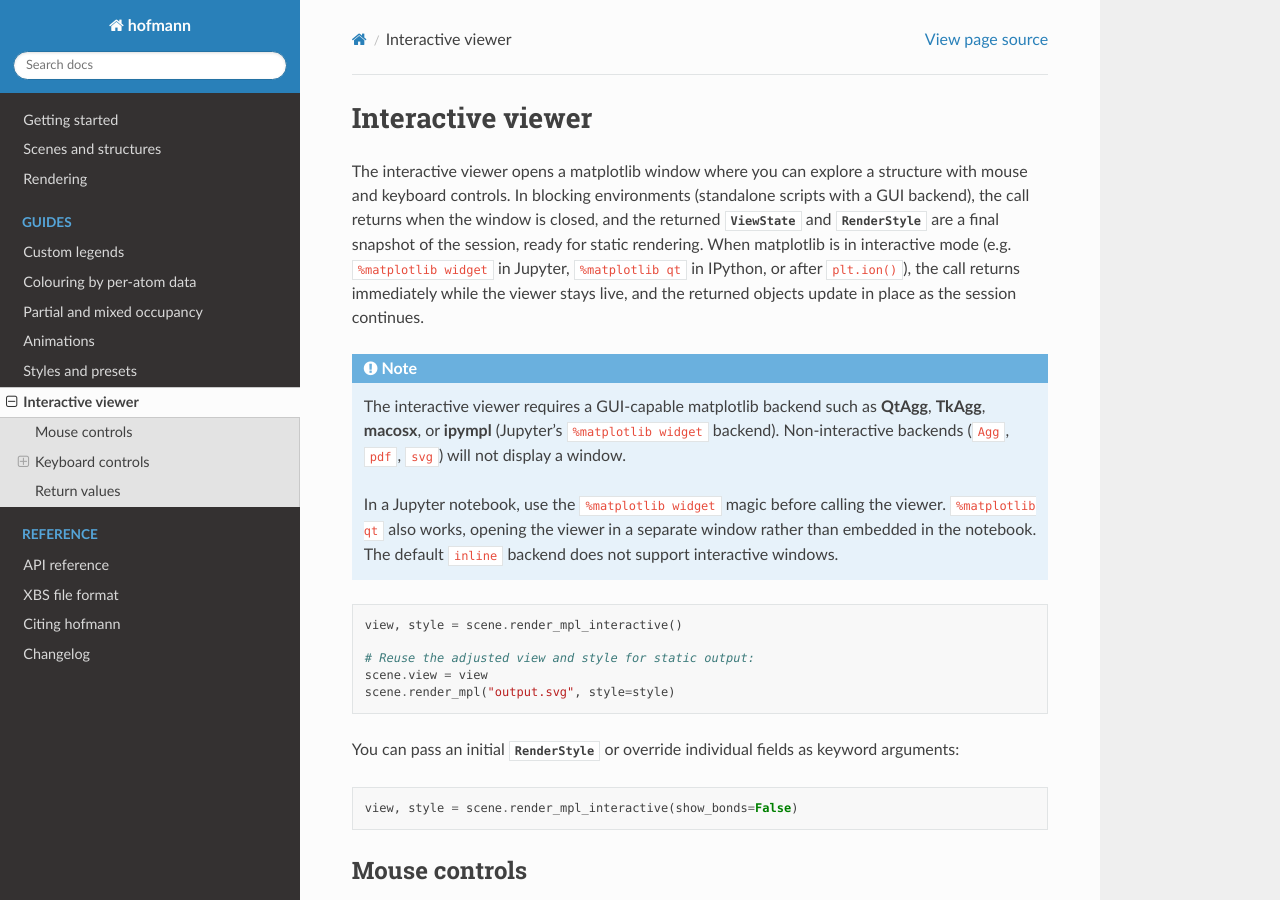
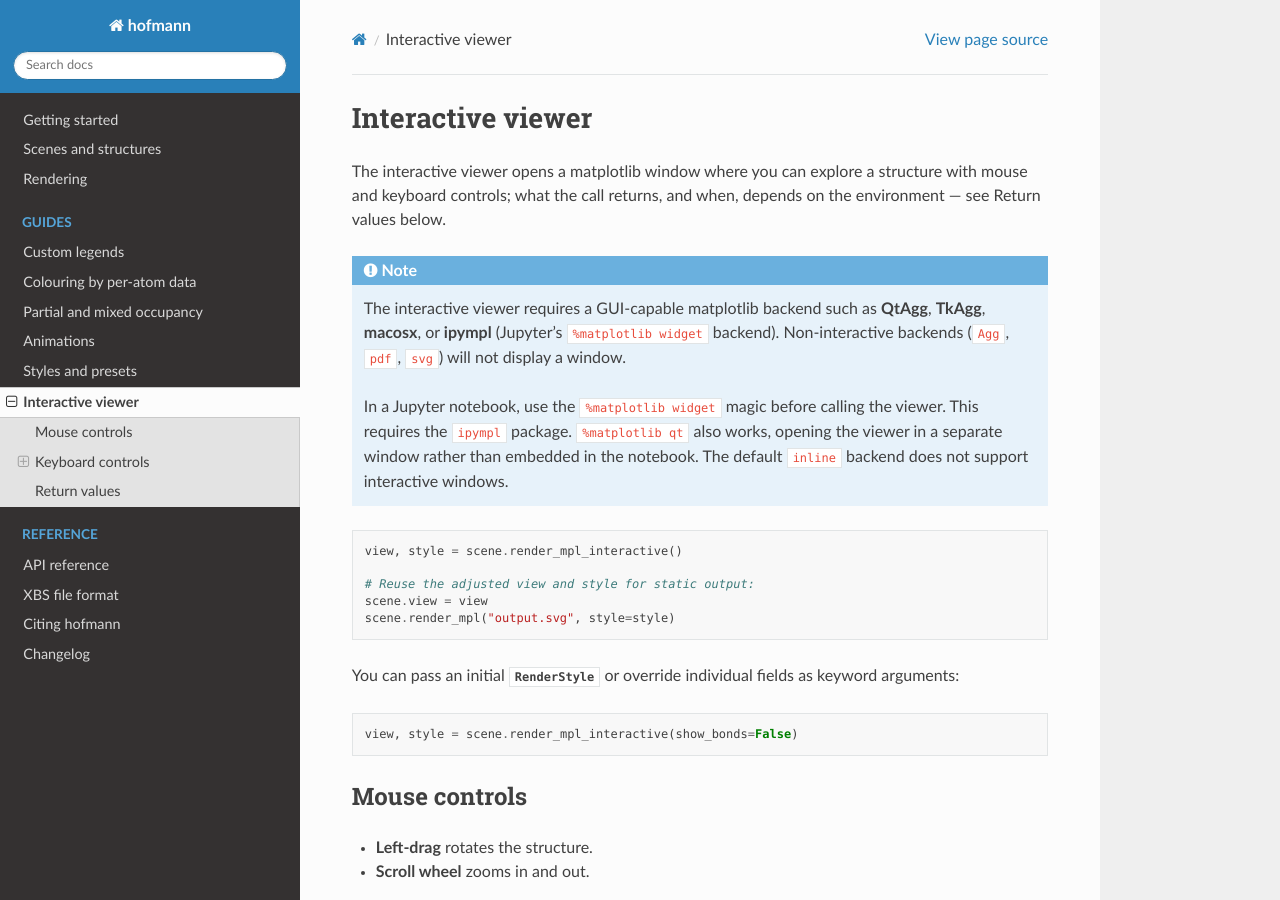
Before and after one commit to bjmorgan/hofmann, a Sphinx documentation site: the page built from docs/interactive.rst, in a window 1280 px wide and 900 px high. Built offline with Sphinx 7.4.7 and the Read the Docs theme 3.1.0, drawn with Linux system fonts in a browser that asks for light colours; some of the changed text lies outside the part shown.

Commit message:
Tidy interactive viewer docs and changelog

```diff
--- a/docs/interactive.rst
+++ b/docs/interactive.rst
@@ -2,15 +2,8 @@ Interactive viewer
 ==================
 
 The interactive viewer opens a matplotlib window where you can explore
-a structure with mouse and keyboard controls.  In blocking environments
-(standalone scripts with a GUI backend), the call returns when the
-window is closed, and the returned :class:`~hofmann.ViewState` and
-:class:`~hofmann.RenderStyle` are a final snapshot of the session,
-ready for static rendering.  When matplotlib is in interactive mode
-(e.g. ``%matplotlib widget`` in Jupyter, ``%matplotlib qt`` in
-IPython, or after ``plt.ion()``), the call returns immediately while
-the viewer stays live, and the returned objects update in place as
-the session continues.
+a structure with mouse and keyboard controls; what the call returns,
+and when, depends on the environment — see Return values below.
 
 .. note::
 
@@ -20,9 +13,10 @@ the session continues.
    ``pdf``, ``svg``) will not display a window.
 
    In a Jupyter notebook, use the ``%matplotlib widget`` magic before
-   calling the viewer.  ``%matplotlib qt`` also works, opening the
-   viewer in a separate window rather than embedded in the notebook.
-   The default ``inline`` backend does not support interactive windows.
+   calling the viewer.  This requires the ``ipympl`` package.
+   ``%matplotlib qt`` also works, opening the viewer in a separate
+   window rather than embedded in the notebook.  The default
+   ``inline`` backend does not support interactive windows.
 
 .. code-block:: python
 
```
Also changed, not shown: other parts of docs/interactive.rst (+4 -3 lines), docs/changelog.rst (+4 -4 lines).
